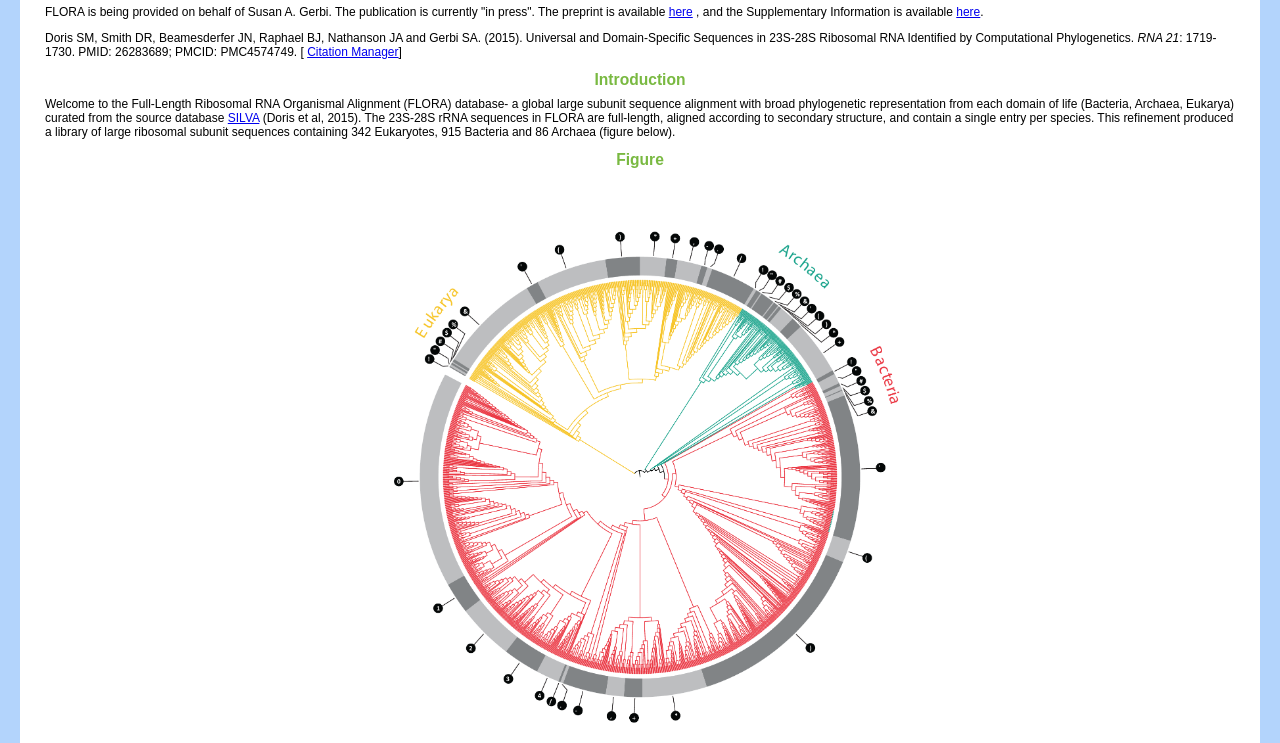
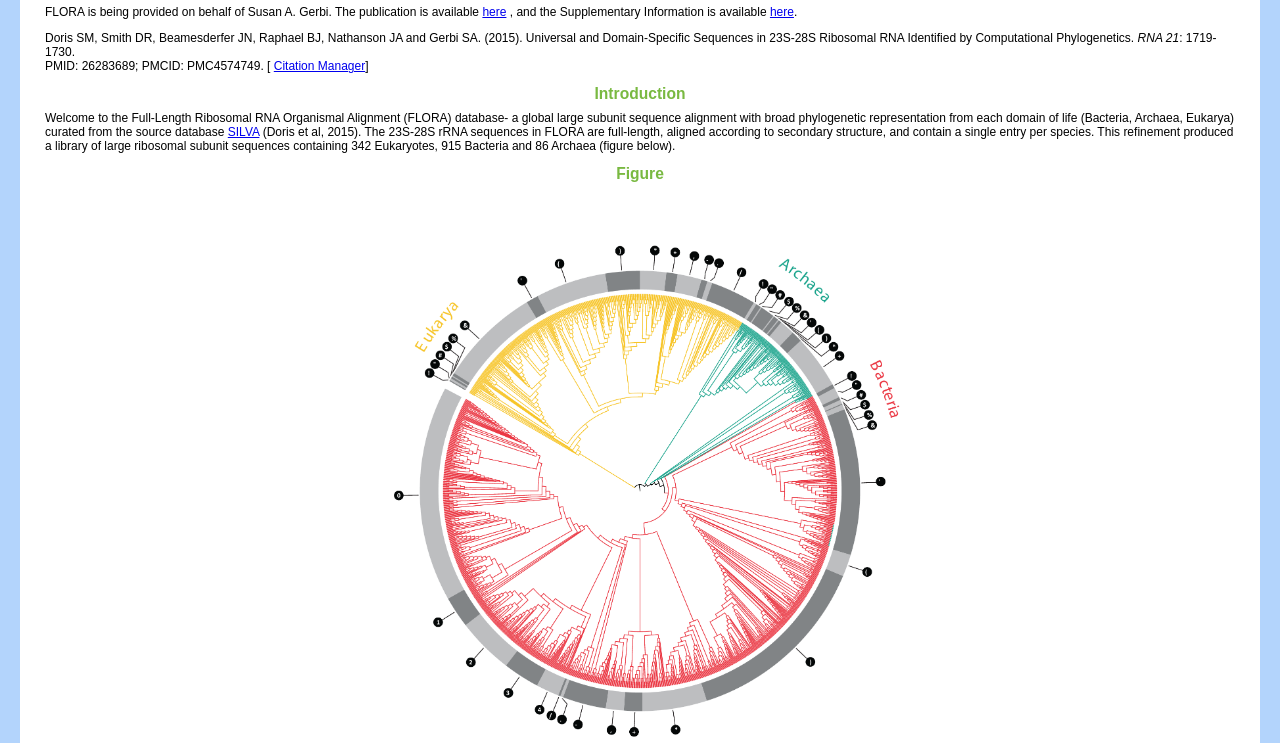
Before and after one commit to RiboZones/RiboZones, a plain HTML site: page FLORA.html in a window 1280 px wide. Shown: the part 357-1100 px from the top of the page. Drawn offline with nearby package versions, Linux system fonts and the light colour scheme.

Commit message:
more update

```diff
--- a/FLORA.html
+++ b/FLORA.html
@@ -27,13 +27,12 @@
           </aside>//-->
         <img src="FLORA/FLORA_logo.png" id="FLORA_logo" title="FLORA logo" alt="FLORA logo" />
         <h2 class="FLORA_header">Reference</h2>
-        <p>FLORA is being provided on behalf of Susan A. Gerbi. The publication is currently &quot;in
-        press&quot;. The preprint is available
+        <p>FLORA is being provided on behalf of Susan A. Gerbi. The publication is available
         <a href="FLORA/Doris.SM.RNA.2015.Article.pdf" target="_blank">here</a> , and the Supplementary Information is available
         <a href="FLORA/Doris.SM.RNA.2015.Supplementary.pdf" target="_blank">here</a>.</p>
         <p>Doris SM, Smith DR, Beamesderfer JN, Raphael BJ, Nathanson JA and Gerbi SA. (2015).
 		Universal and Domain-Specific Sequences in 23S-28S Ribosomal RNA Identified by Computational Phylogenetics.
-        <em><i>RNA</i> 21</em>: 1719-1730. PMID: 26283689; PMCID: PMC4574749. [
+        <em><i>RNA</i> 21</em>: 1719-1730. <br/> PMID: 26283689; PMCID: PMC4574749. [
         <a href="FLORA/Doris.SM.RNA.2015.ris" target="_blank">Citation Manager</a>]</p>
         <h2 class="FLORA_header">Introduction</h2>
         <p>Welcome to the Full-Length Ribosomal RNA Organismal Alignment (FLORA) database- a global large subunit sequence
```
